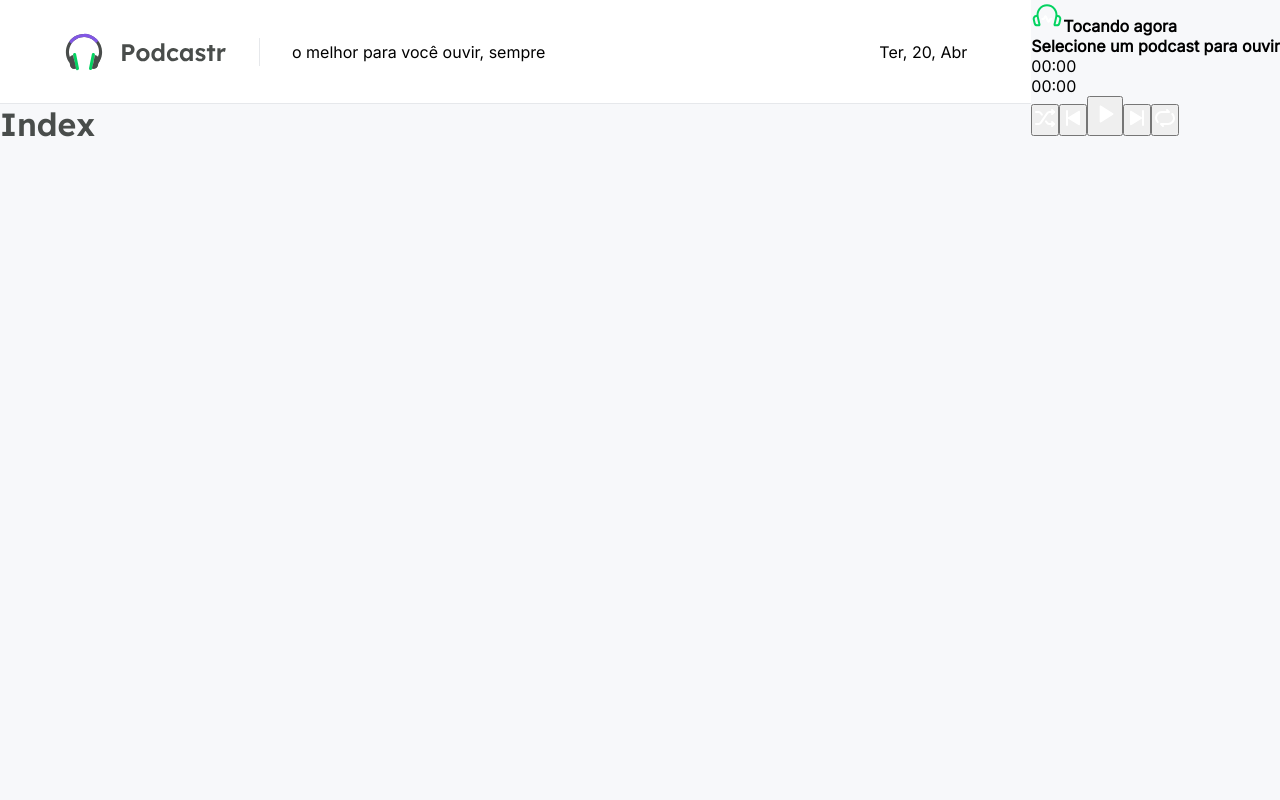
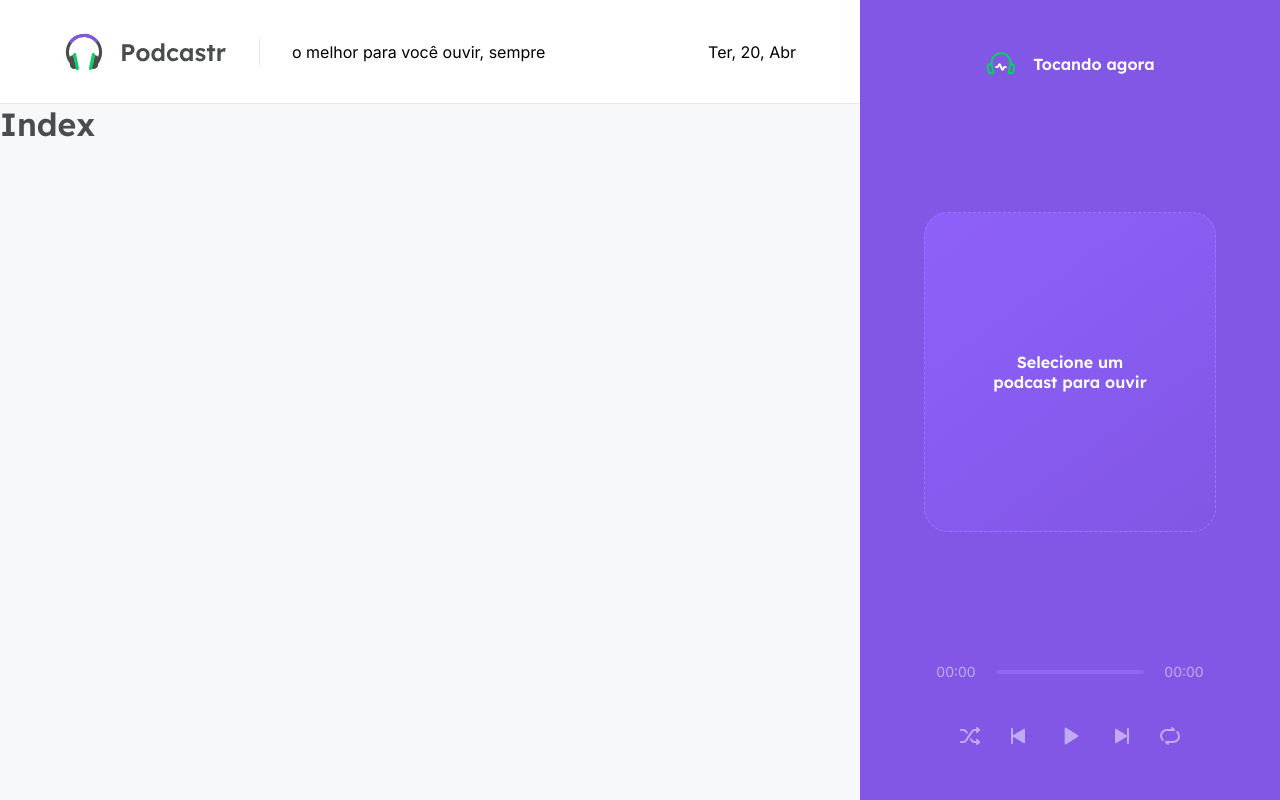
Before and after one commit to agftech/nlw-05-reactjs-podcastr, a Next.js app: page / in a window 1280 px wide. Built offline with nearby package versions, Linux system fonts and the light colour scheme.

Commit message:
:art: style: add style to music player

```diff
--- a/src/component/Player/Index.jsx
+++ b/src/component/Player/Index.jsx
@@ -1,26 +1,28 @@
+import styles from "./styles.module.scss";
+
 export function Player() {
   return (
-    <div>
+    <div className={styles.playerContainer}>
       <header>
         <img src="/playing.svg" alt="Tocando agora" />
         <strong>Tocando agora</strong>
       </header>
 
-      <div>
+      <div className={styles.emptyPlayer}>
         <strong>Selecione um podcast para ouvir</strong>
       </div>
 
-      <footer>
-        <div>
+      <footer className={styles.empty}>
+        <div className={styles.progress}>
           <span>00:00</span>
-          <div>
-            <div />
+          <div className={styles.slider}>
+            <div className={styles.emptySlider} />
           </div>
 
           <span>00:00</span>
         </div>
 
-        <div>
+        <div className={styles.buttons}>
           <button>
             <img src="/shuffle.svg" alt="Embaralhar" />
           </button>
@@ -29,7 +31,7 @@ export function Player() {
             <img src="/play-previous.svg" alt="Tocar anterior" />
           </button>
 
-          <button>
+          <button className={styles.playbutton}>
             <img src="/play.svg" alt="Tocar" />
           </button>
 
--- /dev/null
+++ b/src/component/Player/styles.module.scss
@@ -0,0 +1,92 @@
+.playerContainer {
+  width: 26.25rem;
+  height: 100vh;
+
+  padding: 3rem 4rem;
+  background-color: var(--purple-500);
+  color: var(--white);
+
+  display: flex;
+  flex-direction: column;
+  align-items: center;
+  justify-content: space-between;
+
+  header {
+    display: flex;
+    align-items: center;
+    justify-content: space-between;
+    gap: 1rem;
+  }
+
+  strong {
+    font-family: Lexend, sans-serif;
+    font-weight: 600;
+  }
+
+  footer {
+    align-self: stretch;
+
+    &.empty {
+      opacity: 0.5;
+    }
+  }
+}
+
+.emptyPlayer {
+  width: 100%;
+  height: 20rem;
+  border: 1.5px dashed var(--purple-300);
+  border-radius: 1.5rem;
+  background: linear-gradient(143.8deg, rgba(145,100,258, 0.8), rgba(0,0,0,0) 100%);
+
+  padding: 4rem;
+  text-align: center;
+  display: flex;
+  align-items: center;
+  justify-content: center;
+}
+
+.progress {
+  display: flex;
+  align-items: center;
+  gap: 0.5rem;
+  font-size: 0.875rem;
+
+  span {
+    display: inline-block;
+    width: 4rem;
+    text-align: center;
+  }
+
+  .slider {
+    flex: 1;
+
+    .emptySlider {
+      width: 100%;
+      height: 4px;
+      background: var(--purple-300);
+      border-radius: 2px;
+    }
+  }
+}
+
+.buttons {
+  display: flex;
+  align-items: center;
+  justify-content: center;
+  margin-top: 2.5rem;
+  gap: 1.5rem;
+
+  button {
+    background: transparent;
+    border: 0;
+    font-size: 0;
+
+    & playButton {
+      width: 4rem;
+      height: 4rem;
+      border-radius: 1rem;
+      background: var(--purple-400);
+    }
+  }
+}
```
